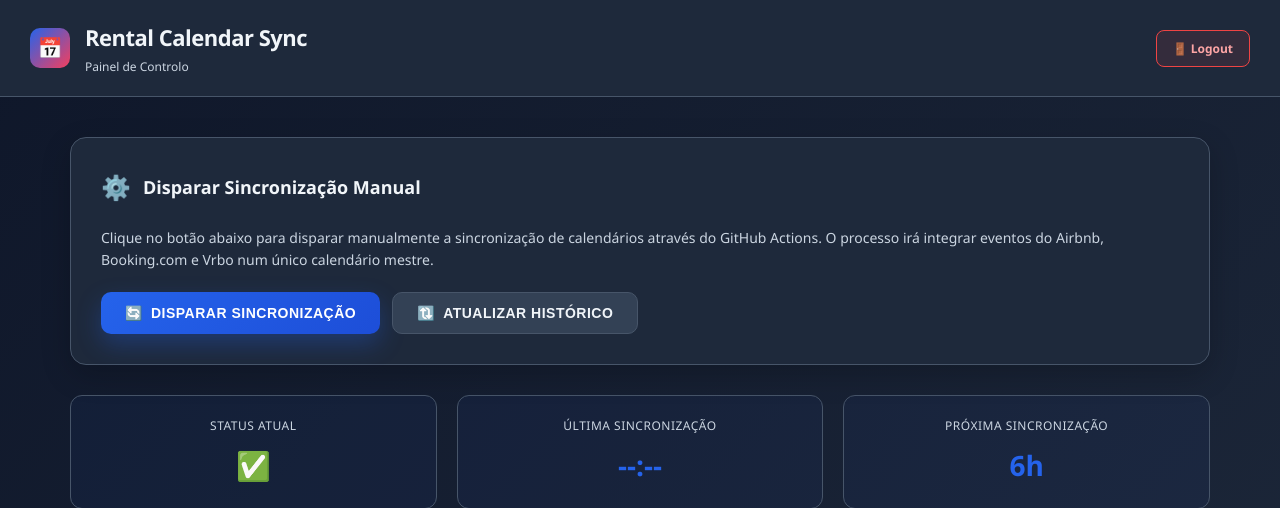
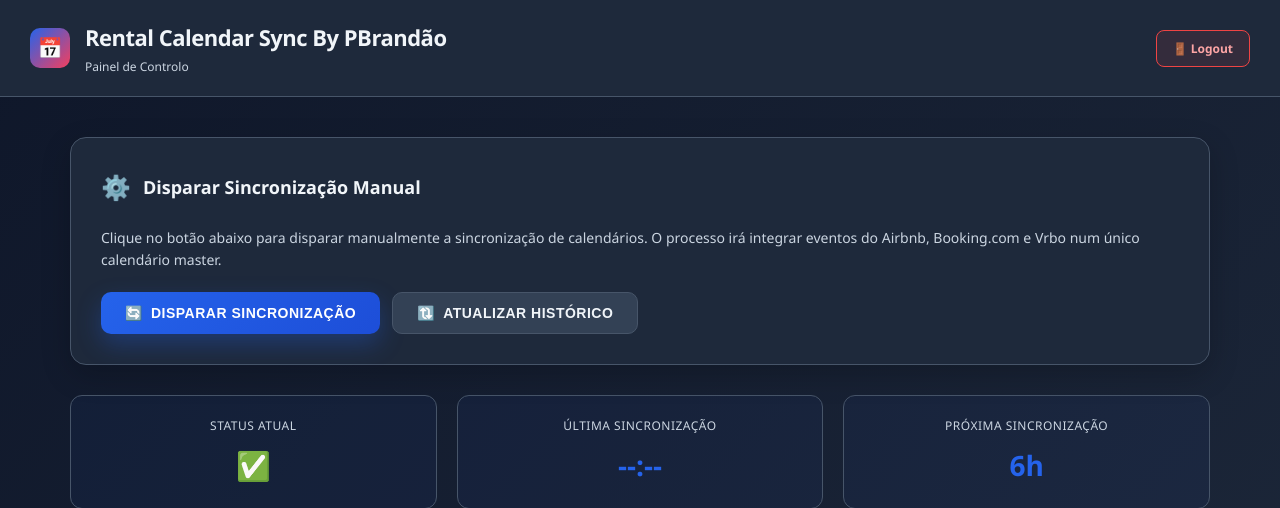
Before and after one commit to studioaxe/rental-calendar-sync-3.0, a Flask app: page /dashboard in a window 1280 px wide. Shown: the top 508 px of the page. Run offline with Flask 3, Linux system fonts and the light colour scheme; the visitor is signed in with stand-in values (Sample User, id 1).

Commit message:
🔧 Manual Fix 20260106 1929

```diff
--- a/templates/dashboard.html
+++ b/templates/dashboard.html
@@ -407,7 +407,7 @@
     <div class="header-left">
         <div class="logo-small">📅</div>
         <div>
-            <div class="header-title">Rental Calendar Sync</div>
+            <div class="header-title">Rental Calendar Sync By PBrandão</div>
             <div class="header-subtitle">Painel de Controlo</div>
         </div>
     </div>
@@ -424,8 +424,8 @@
         </div>
 
         <div class="control-description">
-            Clique no botão abaixo para disparar manualmente a sincronização de calendários através do GitHub Actions.
-            O processo irá integrar eventos do Airbnb, Booking.com e Vrbo num único calendário mestre.
+            Clique no botão abaixo para disparar manualmente a sincronização de calendários.
+            O processo irá integrar eventos do Airbnb, Booking.com e Vrbo num único calendário master.
         </div>
 
         <div id="statusMessage"></div>
```
